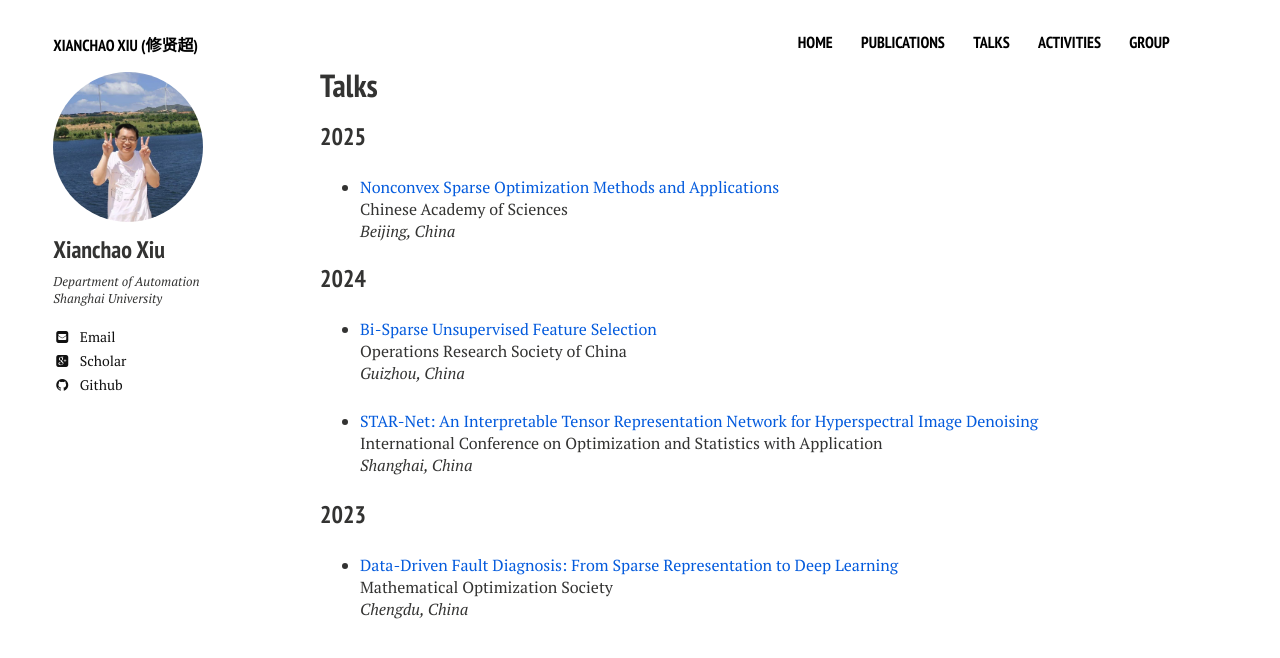
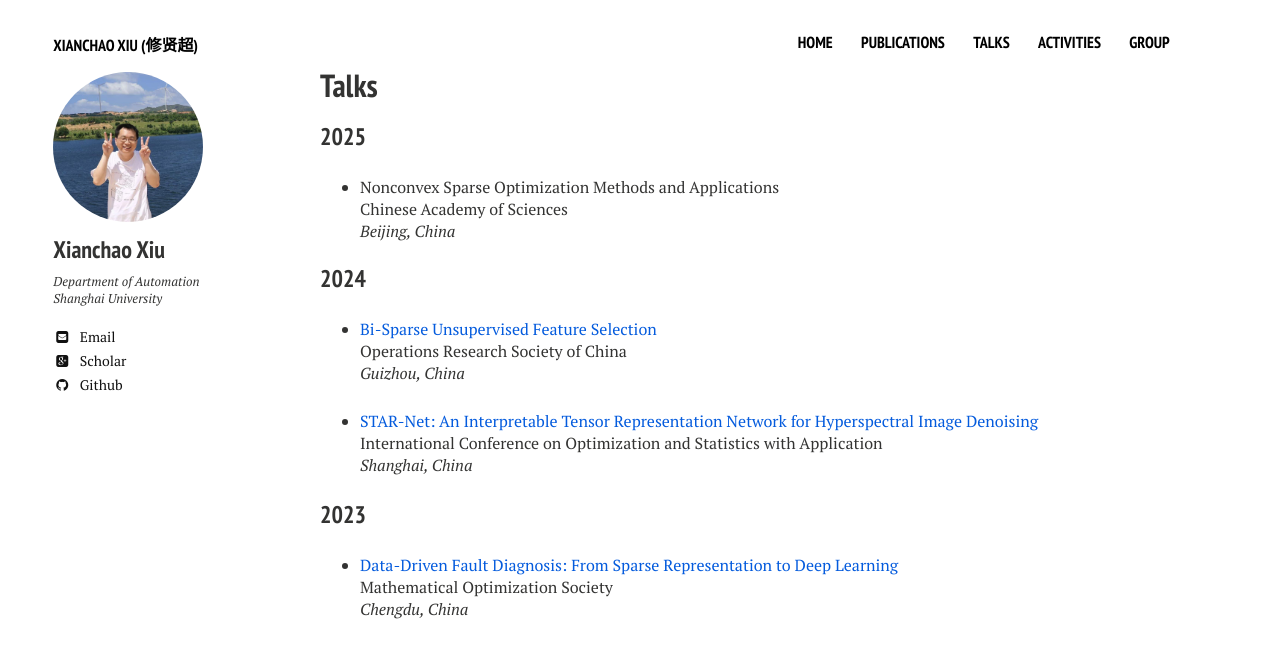
Before and after one commit to xianchaoxiu/xianchaoxiu.github.io, a Jekyll site: the page built from talks/index.md, in a window 1280 px wide. Shown: the top 658 px of the page. Built offline with Jekyll 4.4.1, drawn with Linux system fonts in a browser that asks for light colours; nearby versions of some CDN libraries.

Commit message:
Update index.md

```diff
--- a/talks/index.md
+++ b/talks/index.md
@@ -14,7 +14,7 @@ share: false
 
 ### 2025
 
-* <a href="../talks/2024-ORSC.pdf" class="textlink" target="_blank">Nonconvex Sparse Optimization Methods and Applications</a> <br>
+* Nonconvex Sparse Optimization Methods and Applications<br>
 Chinese Academy of Sciences <br>
 <i>Beijing, China</i><br>
 
```
